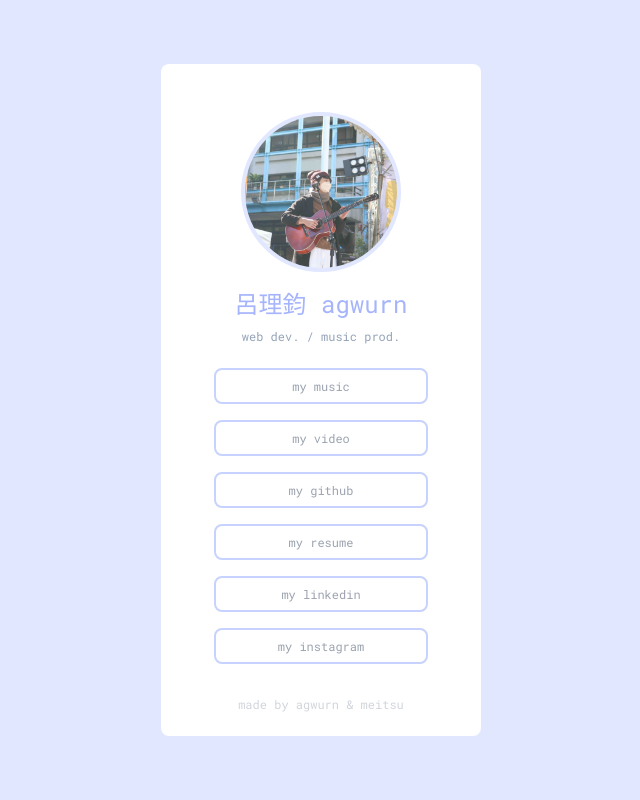
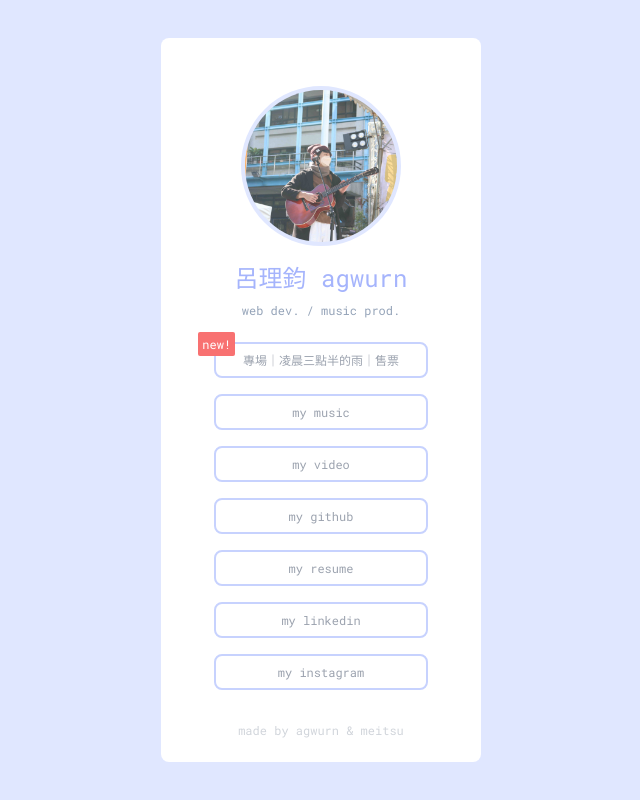
Before and after one commit to agwurn/link-agwurn-me, a website: page src/index.html in a window 1280 px wide. Shown: the whole page, without its empty margins (319-959 px from the left). Drawn offline with Linux system fonts and the light colour scheme.

Commit message:
add 0330 event

```diff
--- a/src/index.html
+++ b/src/index.html
@@ -21,6 +21,7 @@
             <h1 class="text-indigo-300 bold text-2xl">呂理鈞 agwurn</h1>
             <p class="mt-2 mb-4 text-xs text-slate-400">web dev. / music prod.</p>
             <ul class="flex flex-col w-2/3 text-xs">
+                <a class="card newEvent" href="https://www.facebook.com/100063901700784/posts/pfbid02c4qSbqZoutV9aWXWGFj7rAhzZQi3XwPB4XBzsAsx1mmvPfeBMrqCXB9YHTVSWo3Vl/?mibextid=cr9u03"><li>專場｜凌晨三點半的雨｜售票</li></a>
                 <a class="card" href="https://streetvoice.com/agwurn/"><li>my music</li></a>
                 <a class="card" href="https://www.youtube.com/channel/UClZCS8tBEkYwaTyhDunphsg"><li>my video</li></a>
                 <a class="card developing" href="https://github.com/agwurn"><li>my github</li></a>
--- a/src/input.css
+++ b/src/input.css
@@ -6,6 +6,9 @@
 
 @layer components {
     .card {
-        @apply bg-white text-gray-400 rounded-lg w-full text-center py-2 my-2 border-indigo-200 border-2 hover:bg-yellow-100 hover:text-indigo-400 ease-in-out transition;
+        @apply relative bg-white text-gray-400 rounded-lg w-full text-center py-2 my-2 border-indigo-200 border-2 hover:bg-yellow-100 hover:text-indigo-400 ease-in-out transition;
+    }
+    .newEvent {
+        @apply after:content-['new!'] after:bg-red-400 after:text-white after:absolute after:left-[-1.5em] after:top-[-1em] after:rounded-sm after:p-1
     }
 }
```
Also changed, not shown: src/output.css.
